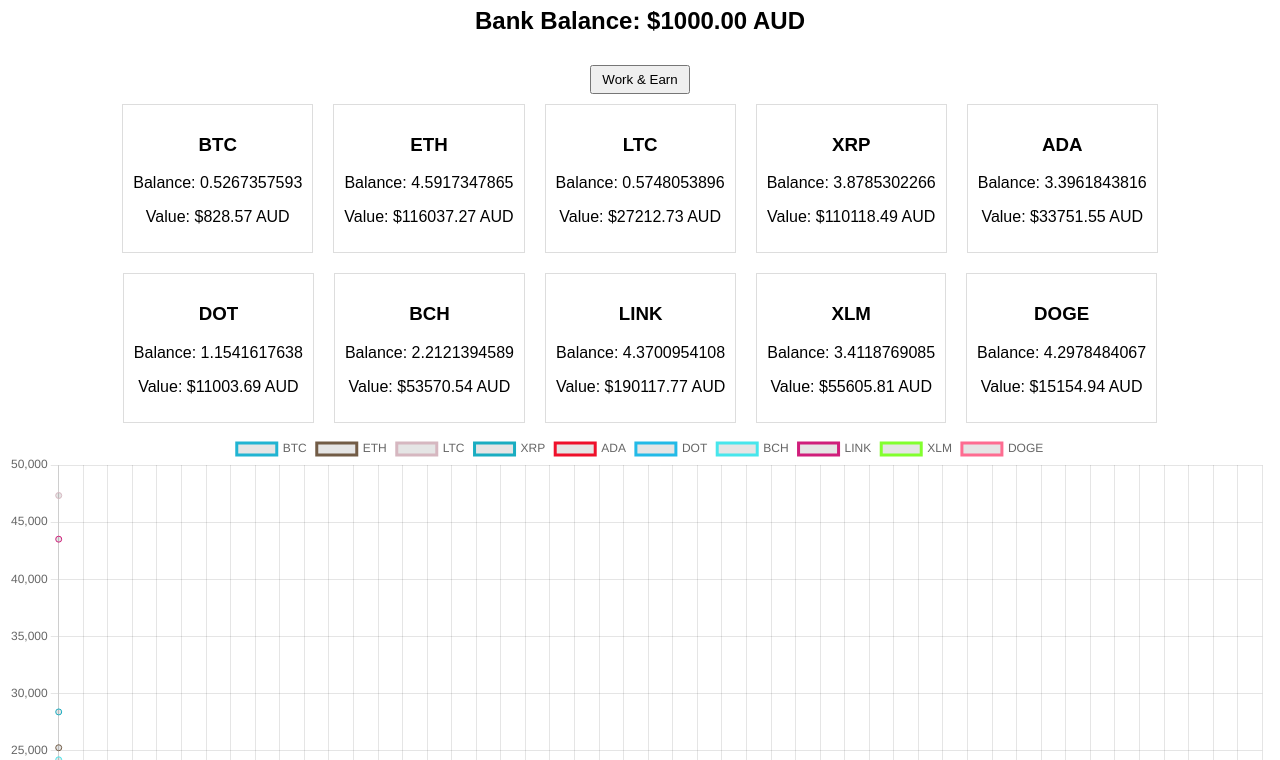
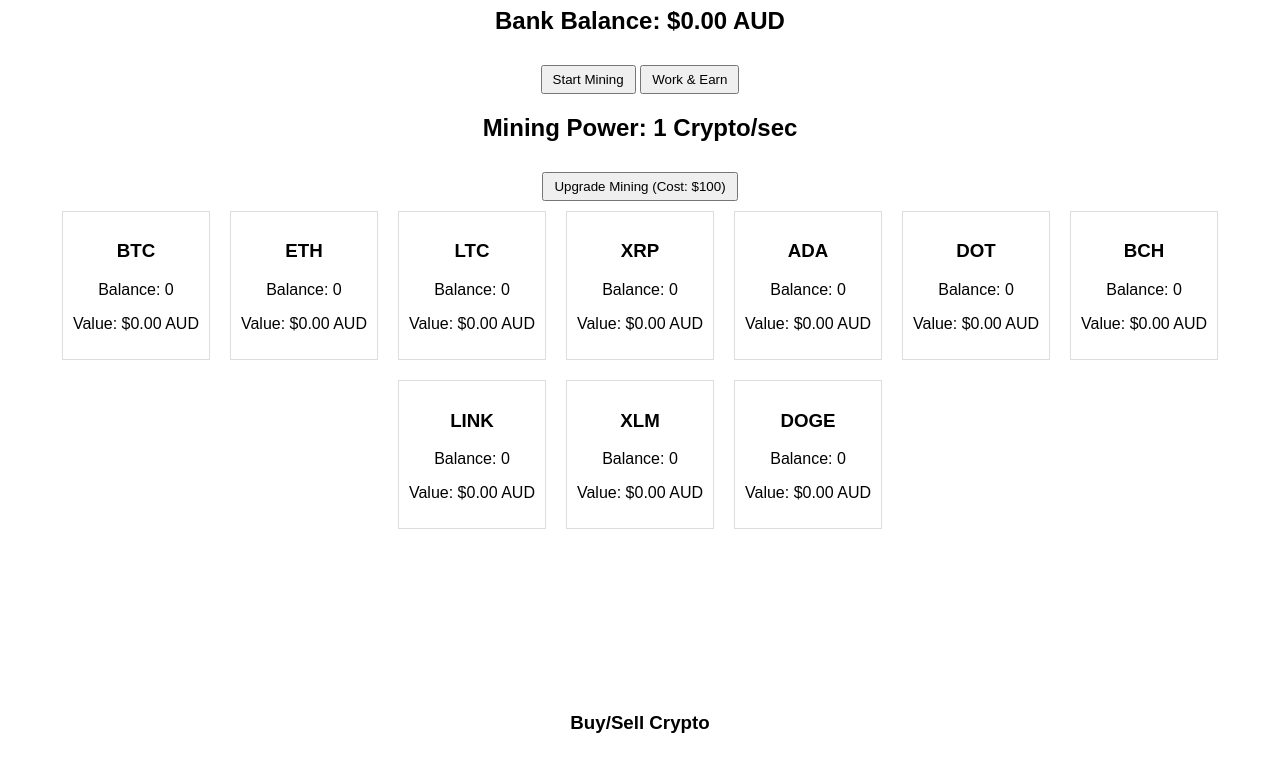
Before and after one commit to NovaPrint3D/crypto, a plain HTML site: page index.html in a window 1280 px wide. Shown: the part 73-833 px from the top of the page. Drawn offline with nearby package versions, Linux system fonts and the light colour scheme.

Commit message:
Update index.html

```diff
--- a/index.html
+++ b/index.html
@@ -3,7 +3,7 @@
 <head>
     <meta charset="UTF-8">
     <meta name="viewport" content="width=device-width, initial-scale=1.0">
-    <title>Fake Crypto Tracker</title>
+    <title>Crypto Empire</title>
     <script src="https://cdn.jsdelivr.net/npm/chart.js"></script>
     <style>
         body { font-family: Arial, sans-serif; text-align: center; }
@@ -13,9 +13,12 @@
     </style>
 </head>
 <body>
-    <h1>Fake Crypto Tracker</h1>
-    <h2>Bank Balance: $<span id="bankBalance">1000.00</span> AUD</h2>
+    <h1>Crypto Empire</h1>
+    <h2>Bank Balance: $<span id="bankBalance">0.00</span> AUD</h2>
+    <button onclick="startMining()" id="mineButton">Start Mining</button>
     <button onclick="workForMoney()" id="workButton">Work & Earn</button>
+    <h2>Mining Power: <span id="miningPower">1</span> Crypto/sec</h2>
+    <button onclick="upgradeMining()">Upgrade Mining (Cost: $<span id="miningUpgradeCost">100</span>)</button>
     <div class="crypto-container" id="cryptoContainer"></div>
     <canvas id="cryptoChart"></canvas>
     <h3>Buy/Sell Crypto</h3>
@@ -37,15 +40,18 @@
 
     <script>
         const cryptos = ["BTC", "ETH", "LTC", "XRP", "ADA", "DOT", "BCH", "LINK", "XLM", "DOGE"];
-        let bankBalance = 1000.00;
+        let bankBalance = 0.00;
         let prices = {};
         let balances = {};
         let history = {};
         let workCooldown = false;
+        let miningPower = 1;
+        let miningUpgradeCost = 100;
+        let miningInterval;
 
         cryptos.forEach(crypto => {
             prices[crypto] = (Math.random() * 50000 + 1000).toFixed(2);
-            balances[crypto] = (Math.random() * 10).toFixed(10);
+            balances[crypto] = 0;
             history[crypto] = [];
         });
 
@@ -106,25 +112,26 @@
             renderCrypto();
         }
 
-        function updateChart() {
-            let ctx = document.getElementById("cryptoChart").getContext("2d");
-            new Chart(ctx, {
-                type: 'line',
-                data: {
-                    labels: Array.from({ length: 50 }, (_, i) => i + 1),
-                    datasets: cryptos.map(crypto => ({
-                        label: crypto,
-                        data: history[crypto],
-                        borderColor: '#' + Math.floor(Math.random() * 16777215).toString(16),
-                        fill: false
-                    }))
-                },
-                options: {
-                    responsive: true,
-                    scales: { y: { beginAtZero: false } }
-                }
-            });
+        function startMining() {
+            clearInterval(miningInterval);
+            miningInterval = setInterval(() => {
+                balances["BTC"] = (parseFloat(balances["BTC"]) + miningPower).toFixed(10);
+                renderCrypto();
+            }, 1000);
         }
+
+        function upgradeMining() {
+            if (bankBalance >= miningUpgradeCost) {
+                bankBalance -= miningUpgradeCost;
+                miningPower *= 2;
+                miningUpgradeCost *= 2;
+                document.getElementById("bankBalance").innerText = bankBalance.toFixed(2);
+                document.getElementById("miningPower").innerText = miningPower;
+                document.getElementById("miningUpgradeCost").innerText = miningUpgradeCost;
+            }
+        }
+
+        function updateChart() {}
 
         setInterval(updateCryptoPrices, 500);
         renderCrypto();
```
